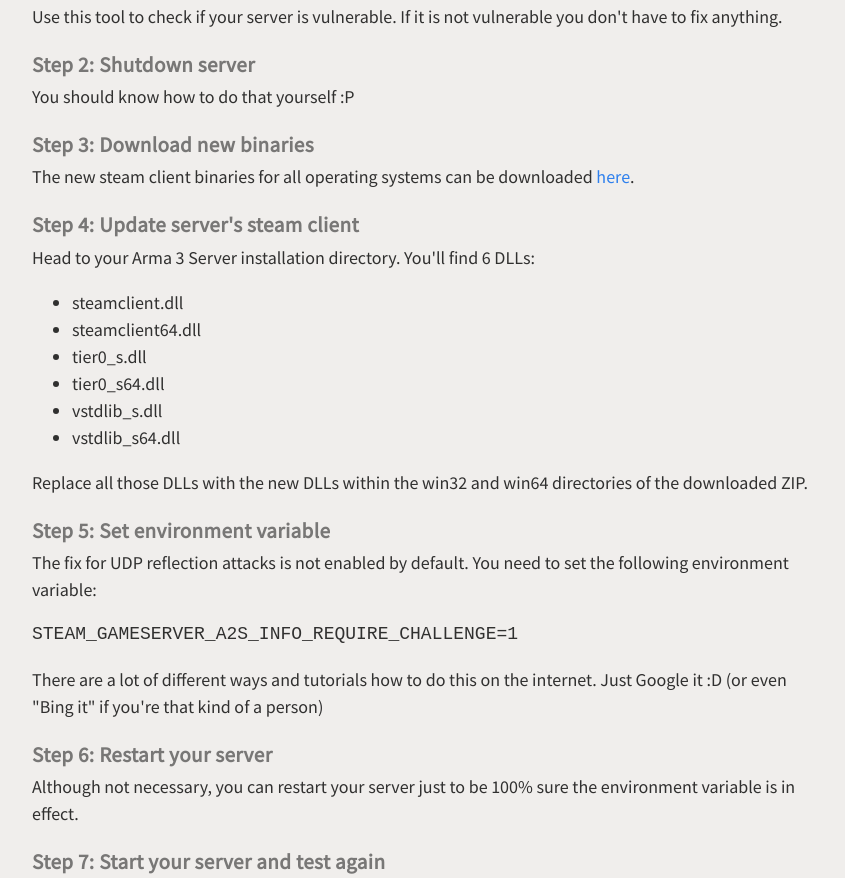
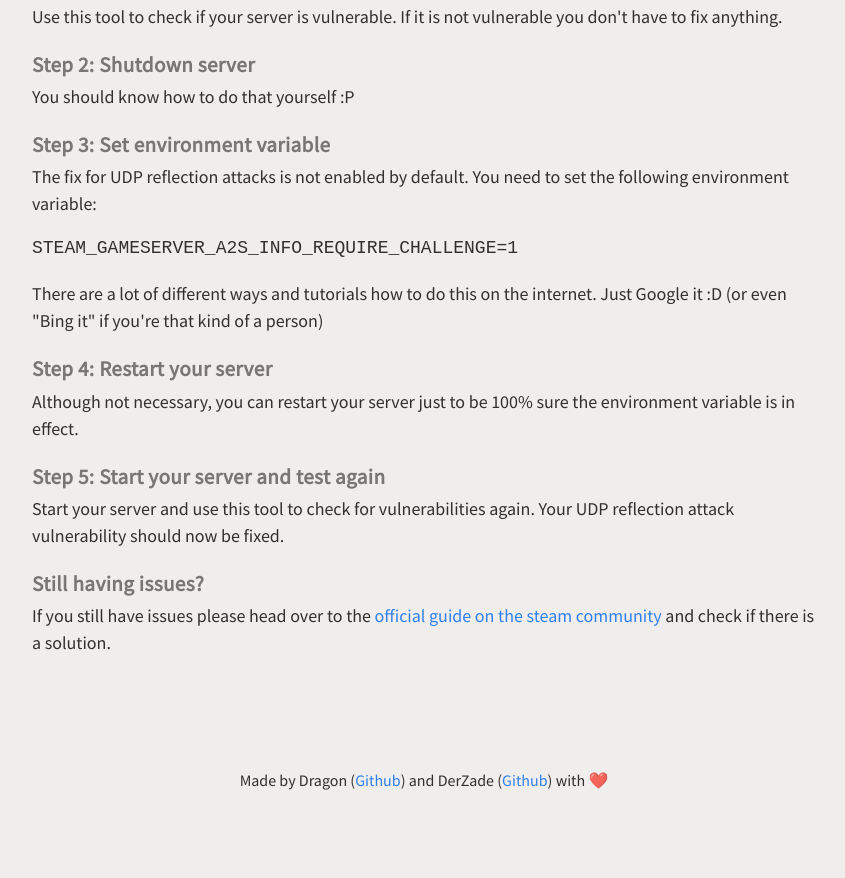
Before and after one commit to NeutraleNull/IsMyArmaServerVulnerable, a plain HTML site: page wwwroot/index.html in a window 1280 px wide. Shown: the part 1646-2524 px from the top of the page, without its empty margins (216-1061 px from the left). After the commit the page ends 2444 px from the top, so only its background shows below. Drawn offline with Linux system fonts and the light colour scheme; no server answers.

Commit message:
Update index.html

```diff
--- a/wwwroot/index.html
+++ b/wwwroot/index.html
@@ -69,30 +69,15 @@
             <p>Use this tool to check if your server is vulnerable. If it is not vulnerable you don't have to fix anything.</p>
             <h3>Step 2: Shutdown server</h3>
             <p>You should know how to do that yourself :P</p>
-            <h3>Step 3: Download new binaries</h3>
-            <p>The new steam client binaries for all operating systems can be downloaded <a href="http://media.steampowered.com/apps/steamworks/steam_bins_6246211.zip" rel="noreferrer" target="_blank">here</a>.</p>
-            <h3>Step 4: Update server's steam client</h3>
-            <p>
-                <span>Head to your Arma 3 Server installation directory. You'll find 6 DLLs:</span>
-                <ul>
-                    <li>steamclient.dll</li>
-                    <li>steamclient64.dll</li>
-                    <li>tier0_s.dll</li>
-                    <li>tier0_s64.dll</li>
-                    <li>vstdlib_s.dll</li>
-                    <li>vstdlib_s64.dll</li>
-                </ul>
-                <span>Replace all those DLLs with the new DLLs within the win32 and win64 directories of the downloaded ZIP.</span>
-            </p>
-            <h3>Step 5: Set environment variable</h3>
+            <h3>Step 3: Set environment variable</h3>
             <p>
                 <span>The fix for UDP reflection attacks is not enabled by default. You need to set the following environment variable:</span>
                 <pre>STEAM_GAMESERVER_A2S_INFO_REQUIRE_CHALLENGE=1</pre>
                 <span>There are a lot of different ways and tutorials how to do this on the internet. Just Google it :D (or even "Bing it" if you're that kind of a person)</span>
             </p>
-            <h3>Step 6: Restart your server</h3>
+            <h3>Step 4: Restart your server</h3>
             <p>Although not necessary, you can restart your server just to be 100% sure the environment variable is in effect.</p>
-            <h3>Step 7: Start your server and test again</h3>
+            <h3>Step 5: Start your server and test again</h3>
             <p>Start your server and use this tool to check for vulnerabilities again. Your UDP reflection attack vulnerability should now be fixed.</p>
             <h3>Still having issues?</h3>
             <p>If you still have issues please head over to the <a href="https://steamcommunity.com/discussions/forum/14/2974028351344359625/" rel="noreferrer" target="_blank">official guide on the steam community</a> and check if there is a solution.</p>
```
